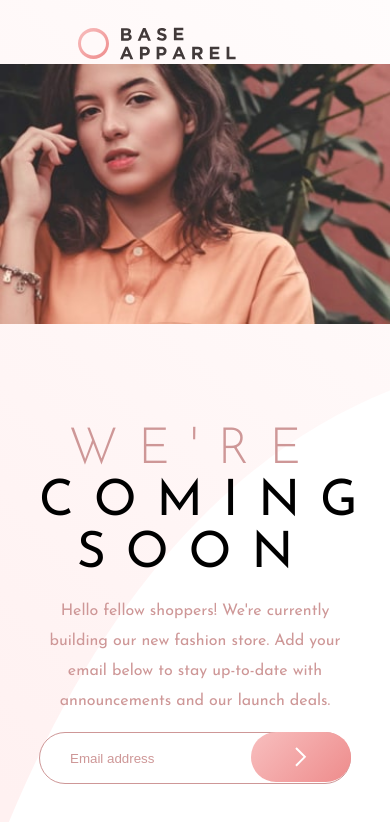
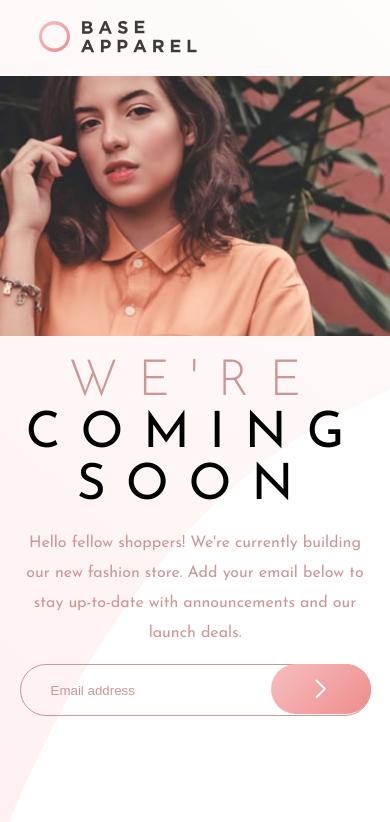
Before and after one commit to Chris94Lee/baseapparel, a plain HTML site: page index.html in a window 390 px wide. Drawn offline with Linux system fonts and the light colour scheme.

Commit message:
Fix display issues on mobile

```diff
--- a/style.css
+++ b/style.css
@@ -115,6 +115,12 @@ button:hover{
         display: none;
     }
 
+    .logo{
+        margin-top: 5%;
+        margin-left: 10%;
+        margin-bottom: 5%;
+    }
+
     .mobileimage{
         display: flex;
         height: auto;
@@ -123,7 +129,11 @@ button:hover{
 
     .text{
         text-align:center;
-        max-width: 80%;
+        max-width: 90%;
+    }
+
+    .textcontainer{
+        margin-top: 20px;
     }
 
     h1{
```
